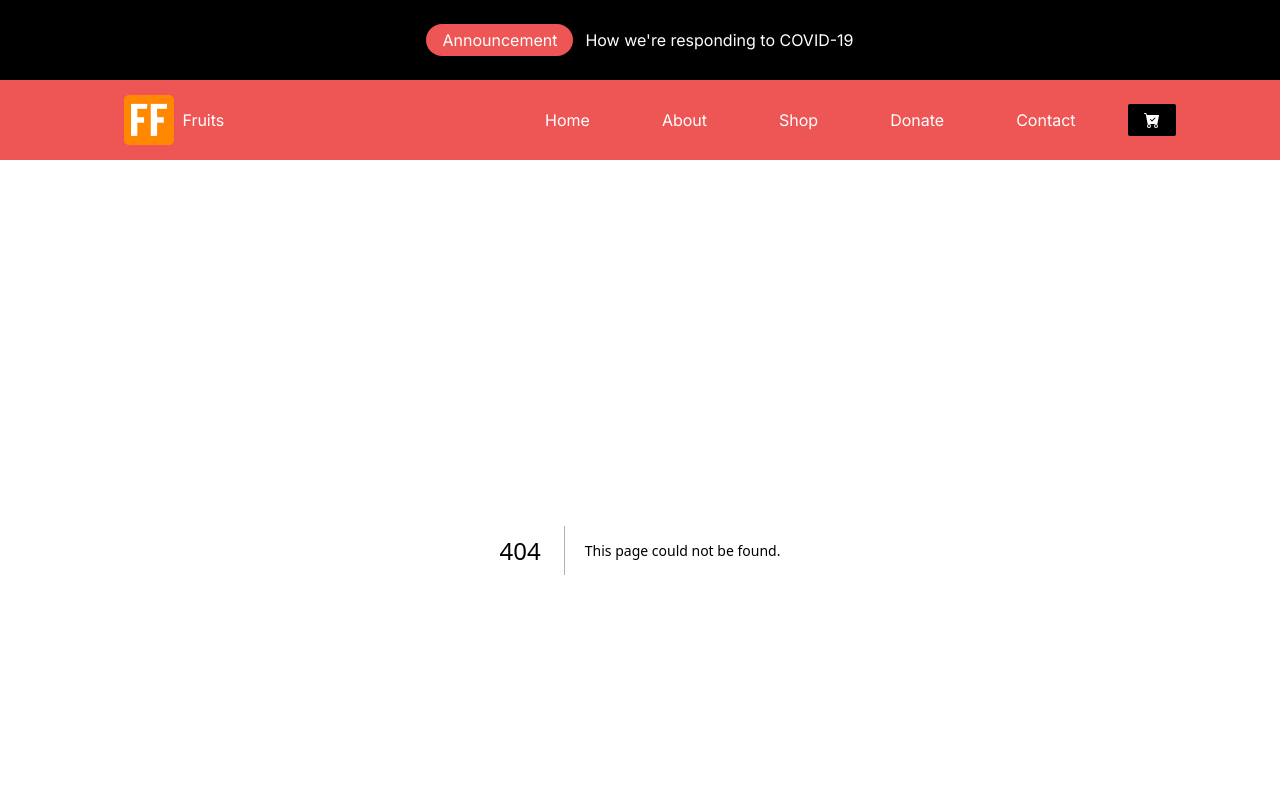
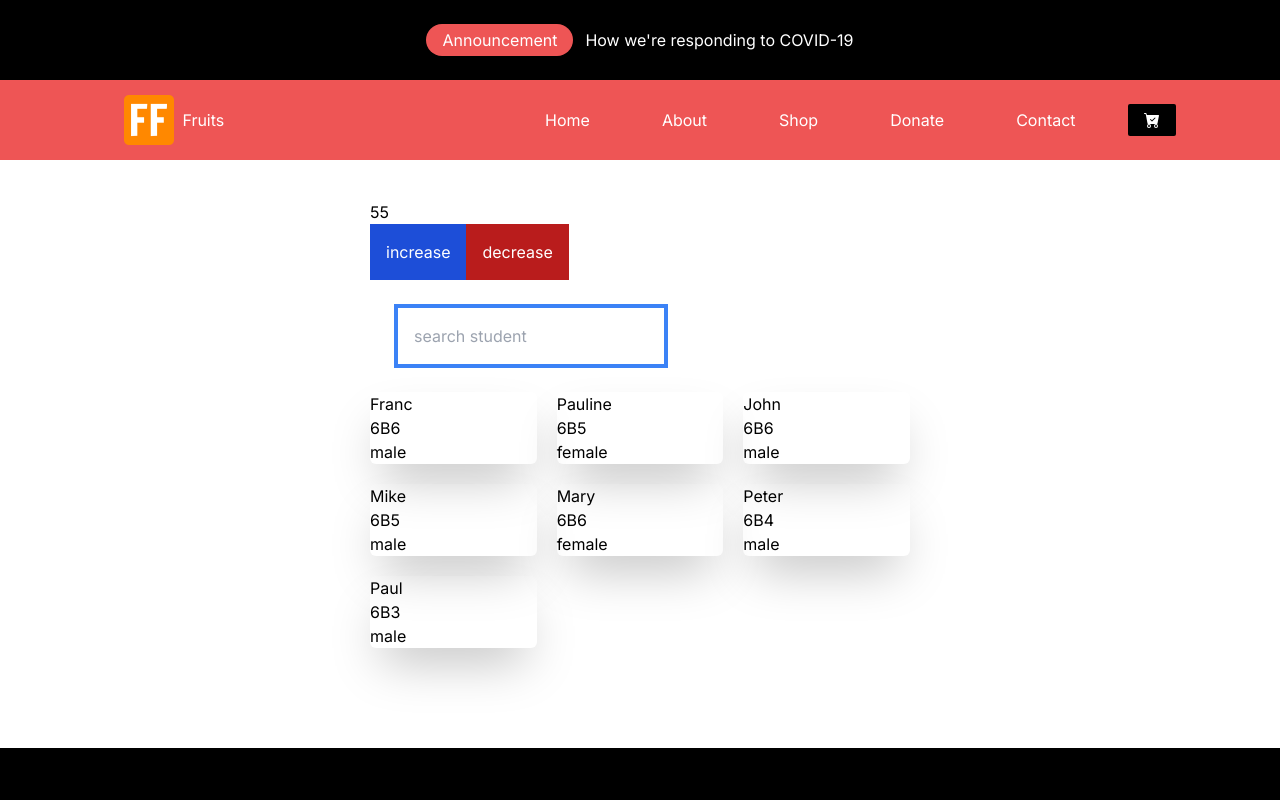
Before and after one commit to eugeneinie/onlinefruitapp, a Next.js app: page /hooks in a window 1280 px wide. Before the commit this address had no page. Shown: the top 800 px of the page. Built offline with nearby package versions, Linux system fonts and the light colour scheme.

Commit message:
feat: some hook practice

```diff
--- a/src/app/components/category.module.css
+++ b/src/app/components/category.module.css
@@ -8,7 +8,7 @@
 .cat a{
     border-radius: 8px;
     padding: 10px 0;
-    border: 5px solid rgb(52, 52, 52);
+    border: 5px solid hsl(0, 92%, 85%);
     width: 200px;
     text-align: center;
 }
--- /dev/null
+++ b/src/app/hooks/Data.tsx
@@ -0,0 +1,78 @@
+"use client"
+import React, { useState, ChangeEvent } from 'react'
+
+const mockdata = [
+    {
+        first: 'Franc',
+        class: '6B6',
+        gender: 'male'
+    },
+    {
+        first: 'Pauline',
+        class: '6B5',
+        gender: 'female'
+    },
+    {
+        first: 'John',
+        class: '6B6',
+        gender: 'male'
+    },
+    {
+        first: 'Mike',
+        class: '6B5',
+        gender: 'male'
+    },
+    {
+        first: 'Mary',
+        class: '6B6',
+        gender: 'female'
+    },
+    {
+        first: 'Peter',
+        class: '6B4',
+        gender: 'male'
+    },
+    {
+        first: 'Paul',
+        class: '6B3',
+        gender: 'male'
+    },
+]
+
+export default function Data() {
+    const [student, setStudent] = useState('')
+
+    const studentFilter =  mockdata.filter(stud => stud.first.toLowerCase().includes(student.toLowerCase()) || stud.class.toLowerCase().includes(student) || stud.gender.toLowerCase().startsWith(student))
+
+
+    const studentFilters = studentFilter.length === 0 ? (
+    <h2>No such value exist</h2>
+    ) :
+     studentFilter.map((mock, index) => (
+        <aside key={index} className='shadow-2xl rounded-md'>
+            <p>{mock.first}</p>
+            <p>{mock.class}</p>
+            <p>{mock.gender}</p>
+        </aside>
+    ))
+
+    function onchange(event:ChangeEvent<HTMLInputElement>){
+        return setStudent(event.target.value)
+    }
+  return (
+    <div>
+        <div>
+            <input type="text" name="text" id="text" placeholder='search student'
+            className='border-4 border-blue-500 border-solid p-4 m-6'
+            // defaultValue={`6b6`}
+            value={student}
+            onChange={onchange}
+            />
+        </div>
+
+        <div className='grid grid-cols-3 gap-5'>
+            {studentFilters}
+        </div>
+    </div>
+  )
+}
--- /dev/null
+++ b/src/app/hooks/page.tsx
@@ -0,0 +1,27 @@
+"use client"
+import React, { useState } from 'react'
+import Data from './Data'
+
+export default function Page() {
+    const [number, setNumber] = useState(55)
+
+function increase(){
+  setNumber(prevState => prevState + 5)
+}
+function decrease(){
+  setNumber(prevState => prevState - 5)
+}
+
+  return (
+    <div className='m-auto w-1/2 p-[50px]'>
+        <p>{number}</p>
+        <button className=' p-4 bg-blue-700 text-white'
+        onClick={increase}>increase</button>
+
+        <button className=' p-4 bg-red-700 text-white'
+        onClick={decrease}>decrease</button>
+
+        <Data />
+    </div>
+  )
+}
--- a/tsconfig.json
+++ b/tsconfig.json
@@ -22,6 +22,6 @@
       "@/*": ["./src/*"]
     }
   },
-  "include": ["next-env.d.ts", "**/*.ts", "**/*.tsx", ".next/types/**/*.ts"],
+  "include": ["next-env.d.ts", "**/*.ts", "**/*.tsx", ".next/types/**/*.ts", "src/app/hooks/page.jsx"],
   "exclude": ["node_modules"]
 }
```
